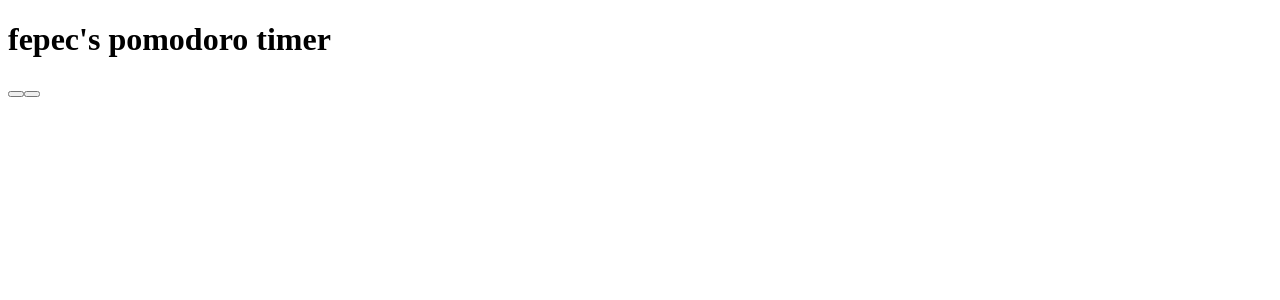
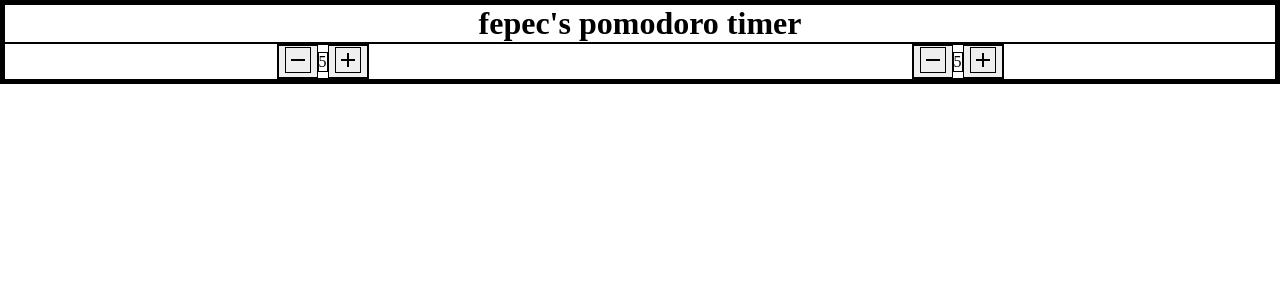
Before and after one commit to fepec/fcc-pomodoro, a React app: page / in a window 1280 px wide. Shown: the top 300 px of the page. Built offline with nearby package versions, Linux system fonts and the light colour scheme.

Commit message:
Add timer-settings components

```diff
--- a/package.json
+++ b/package.json
@@ -13,6 +13,8 @@
   "dependencies": {
     "@emotion/react": "^11.11.1",
     "@emotion/styled": "^11.11.0",
+    "@fontsource/roboto": "^5.0.8",
+    "@mui/icons-material": "^5.15.0",
     "@mui/material": "^5.15.0",
     "react": "^18.2.0",
     "react-dom": "^18.2.0"
--- a/src/App.js
+++ b/src/App.js
@@ -1,11 +1,25 @@
 import React from 'react'
-import BreakControl from './components/breakControl'
+import TimeSetter from './components/timeSetter'
+import ControlButton from './components/controlButton'
+import LengthDisplay from './components/lengthDisplay'
+import { TimesOneMobiledata } from '@mui/icons-material'
 
 function App() {
     return <div className=''>
         <h1>fepec's pomodoro timer</h1>
-        <div>
-            <BreakControl />
+        <div className='timer-settings'>
+
+            <TimeSetter timerType="break">
+                <ControlButton direction="decrement" />
+                <LengthDisplay />
+                <ControlButton direction="increment" />
+            </TimeSetter>
+            <TimeSetter timerType="session">
+                <ControlButton direction="decrement" />
+                <LengthDisplay />
+                <ControlButton direction="increment" />
+            </TimeSetter>
+
         </div>
     </div>
 }
--- a/src/components/breakControl.js
+++ /dev/null
@@ -1,9 +0,0 @@
-import React from 'react'
-import ControlButton from './controlButton'
-
-export default function BreakControl(props) {
-    return <div className="time-control">
-        <ControlButton type="break" direction="decrement"/>
-        <ControlButton type="break" direction="increment"/>
-        </div>
-}
--- a/src/components/controlButton.js
+++ b/src/components/controlButton.js
@@ -1,8 +1,12 @@
 import React from 'react'
+import AddIcon from '@mui/icons-material/Add';
+import RemoveIcon from '@mui/icons-material/Remove';
 
 export default function ControlButton(props) {
     const buttonClass = `control-button button-${props.direction}`
     const buttonId = `${props.type}-${props.direction}`
+    const buttonIcon = props.direction === "decrement" ?  <RemoveIcon /> : <AddIcon />
     return <button id={buttonId} className={buttonClass}>
+            {buttonIcon}
         </button>
 }
--- /dev/null
+++ b/src/components/lengthDisplay.js
@@ -0,0 +1,7 @@
+import React from "react";
+
+export default function LengthDisplay(props) {
+    return <div>
+        5
+    </div>
+}
--- /dev/null
+++ b/src/components/timeSetter.js
@@ -0,0 +1,11 @@
+import React from 'react'
+import ControlButton from './controlButton'
+import LengthDisplay from './lengthDisplay'
+
+export default function TimeSetter({ timerType, children }) {
+    return <div className="time-setter">
+        {React.Children.map(children, child => {
+            return React.cloneElement(child, {type: timerType})
+        })}
+    </div>
+}
--- a/src/index.html
+++ b/src/index.html
@@ -1,12 +1,6 @@
 <!DOCTYPE html>
 <html lang="en">
   <head>
-    <link rel="preconnect" href="https://fonts.googleapis.com" />
-    <link rel="preconnect" href="https://fonts.gstatic.com" crossorigin />
-    <link
-      rel="stylesheet"
-      href="https://fonts.googleapis.com/css2?family=Roboto:wght@300;400;500;600;700&display=swap"
-    />
     <meta charset="UTF-8" />
     <meta name="viewport" content="width=device-width, initial-scale=1.0" />
     <title>fepec's pomodoro timer</title>
--- a/src/scss/styles.scss
+++ b/src/scss/styles.scss
@@ -0,0 +1,14 @@
+* {
+    border: 1px solid black;
+    margin: auto;
+    text-align: center;
+}
+
+
+.timer-settings {
+    display: flex;
+}
+
+.time-setter {
+    display: inline-flex;
+}
```
Also changed, not shown: 1 other file (tests, documents, lock files or other folders).
